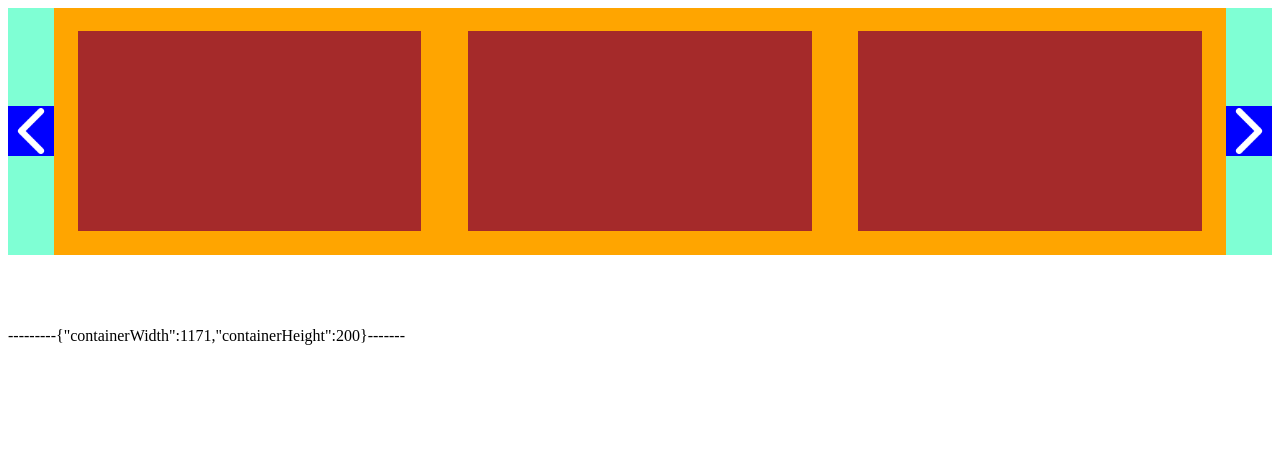
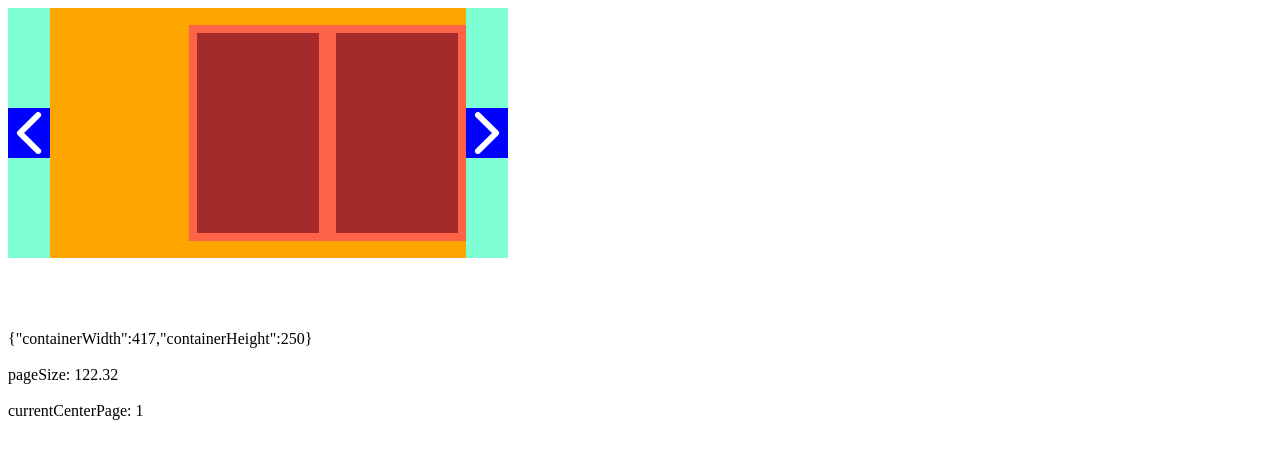
Before and after one commit to violaocatolico/cifras, a React (Create React App) app: page / in a window 1280 px wide. Shown: the top 458 px of the page. Built offline with nearby package versions, Linux system fonts and the light colour scheme.

Commit message:
Mudança de página, rascunho

```diff
--- a/src/app/components/carousel.js
+++ b/src/app/components/carousel.js
@@ -1,5 +1,10 @@
 import React, { useState, useLayoutEffect, useRef } from "react";
 import styled from 'styled-components';
+
+
+const PageExample = styled.div`
+  width: 500px;
+`;
 
 const Container = styled.div`
   display: flex;
@@ -9,9 +14,23 @@ const Container = styled.div`
 
 const SlidersContainer = styled.div`
   display: flex;
+  align-items: center;
   width: 100%;
   background-color: orange;
   overflow: hidden;
+  position: relative;
+  height: 250px;
+`;
+
+const SlidersTrack = styled.div`
+  display: flex;
+  width: 100%;
+  background-color: tomato;
+  overflow: visible;
+  position: absolute;
+
+  /* Mover isso pra passar os slides */
+  left: ${props => props.slidersTrackCssLeft}px;
 `;
 
 const SlidePage = styled.div`
@@ -42,7 +61,10 @@ const ArrowRight = styled(Arrow)`
 
 
 const Carousel = () => {
-  const ref = useRef(null);
+  const slidersContainerRef = useRef(null);
+
+  // Começa com a segunda página do array centralizada
+  const [currentCenterPage, setCurrentCenterPage] = useState(1);
 
   const [dimensions, setDimensions] = useState({
     containerWidth: 0,
@@ -51,8 +73,8 @@ const Carousel = () => {
 
   const handleResize = () => {
     setDimensions({
-      containerWidth: ref.current.clientWidth,
-      containerHeight: ref.current.clientHeight,
+      containerWidth: slidersContainerRef.current.clientWidth,
+      containerHeight: slidersContainerRef.current.clientHeight,
     });
   }
 
@@ -66,10 +88,14 @@ const Carousel = () => {
   const pageSize = (containerSize / 3) - (marginSize * 2);
 
   return (
-    <div>
+    <PageExample>
       <Container>
-      <ArrowLeft href="#" />
-      <SlidersContainer ref={ref}>
+        <ArrowLeft href="#" onClick={(e) => {
+          e.preventDefault();
+          setCurrentCenterPage(currentCenterPage + 1);
+        }} />
+        <SlidersContainer ref={slidersContainerRef}>
+          <SlidersTrack slidersTrackCssLeft={getSlidersTrackCssLeft(currentCenterPage, (containerSize / 3))}>
             <SlidePage pageSize={pageSize} marginSize={marginSize} />
             <SlidePage pageSize={pageSize} marginSize={marginSize} />
             <SlidePage pageSize={pageSize} marginSize={marginSize} />
@@ -78,13 +104,28 @@ const Carousel = () => {
             <SlidePage pageSize={pageSize} marginSize={marginSize} />
             <SlidePage pageSize={pageSize} marginSize={marginSize} />
             <SlidePage pageSize={pageSize} marginSize={marginSize} />
+          </SlidersTrack>
         </SlidersContainer>
-      <ArrowRight href="#" />
+        <ArrowRight href="#" onClick={(e) => {
+          e.preventDefault();
+          setCurrentCenterPage(currentCenterPage - 1)
+        }} />
       </Container>
+
       <br /><br /><br /><br />
-    {`---------${JSON.stringify(dimensions)}-------`}
-    </div>
+      {JSON.stringify(dimensions)}
+
+      <br /><br />
+      { `pageSize: ${pageSize}` }
+
+      <br /><br />
+      { `currentCenterPage: ${currentCenterPage}` }
+    </PageExample>
   );
 }
 
+const getSlidersTrackCssLeft = (currentCenterPage, pageSize) => {
+  return currentCenterPage * pageSize;
+}
+
 export default Carousel;
```
Lines whose indentation alone changed are shown as unchanged.
